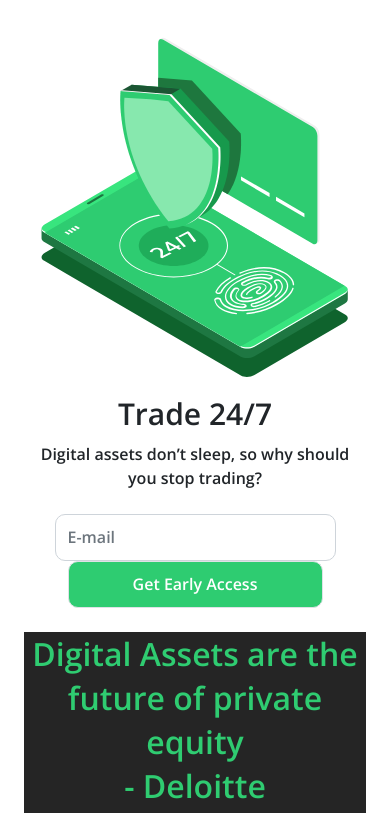
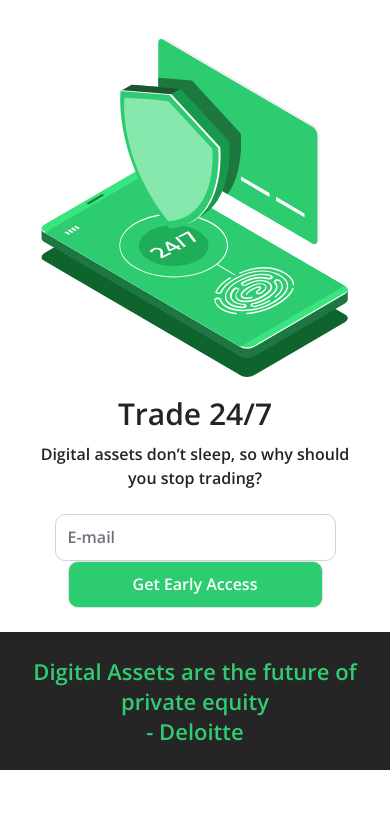
Before and after one commit to Bahchaev/testTask_webstripe, a plain HTML site: page public/index.html in a window 390 px wide. Shown: the part 2522-3343 px from the top of the page. After the commit the page ends 3292 px from the top, so only its background shows below. Drawn offline with nearby package versions, Linux system fonts and the light colour scheme.

Commit message:
added <!-- Digital Assets -->

```diff
--- a/public/index.html
+++ b/public/index.html
@@ -169,12 +169,14 @@
     </div>
 </div>
 
-<!-- Digital Assets are the future of private equity- Deloitte -->
-<div class="container-fluid">
+<!-- Digital Assets -->
+<div class="container-fluid" style="background-color: #252525;">
     <div class="container">
         <div
-                class="text-center h4 vertical-center"
-                style="height: 181px; background-color: #252525; color: #2FCC71"
+                class="text-center pb-md-5 pt-md-5 pb-4 pt-4
+                d-flex align-items-center justify-content-center
+                digital-assets"
+                style="color: #2FCC71"
         >
             Digital Assets are the future of private equity <br/>
             - Deloitte
@@ -182,6 +184,7 @@
     </div>
 </div>
 
+<!-- Products -->
 
 
 <script src="https://cdn.jsdelivr.net/npm/bootstrap@5.0.0-beta1/dist/js/bootstrap.bundle.min.js"
--- a/src/index.css
+++ b/src/index.css
@@ -140,3 +140,20 @@ What Are Digital Securities?
     background-color: #2ECC71;
     border-radius: 10px;
 }
+
+/*
+Digital Assets
+ */
+.digital-assets {
+    font-weight: normal;
+    font-size: 32px;
+    line-height: 44px;
+}
+
+@media screen  and (max-width: 768px){
+    .digital-assets {
+        font-weight: normal;
+        font-size: 22px;
+        line-height: 30px;
+    }
+}
```
